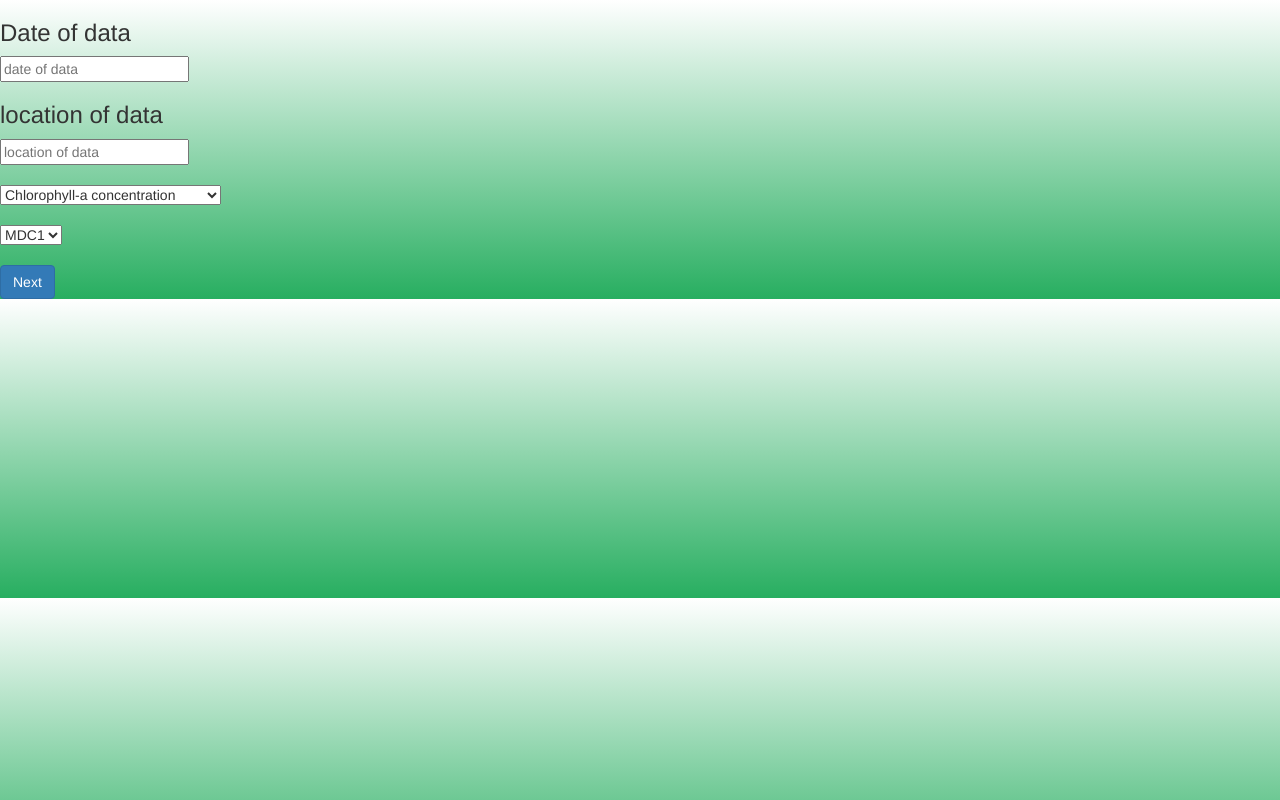
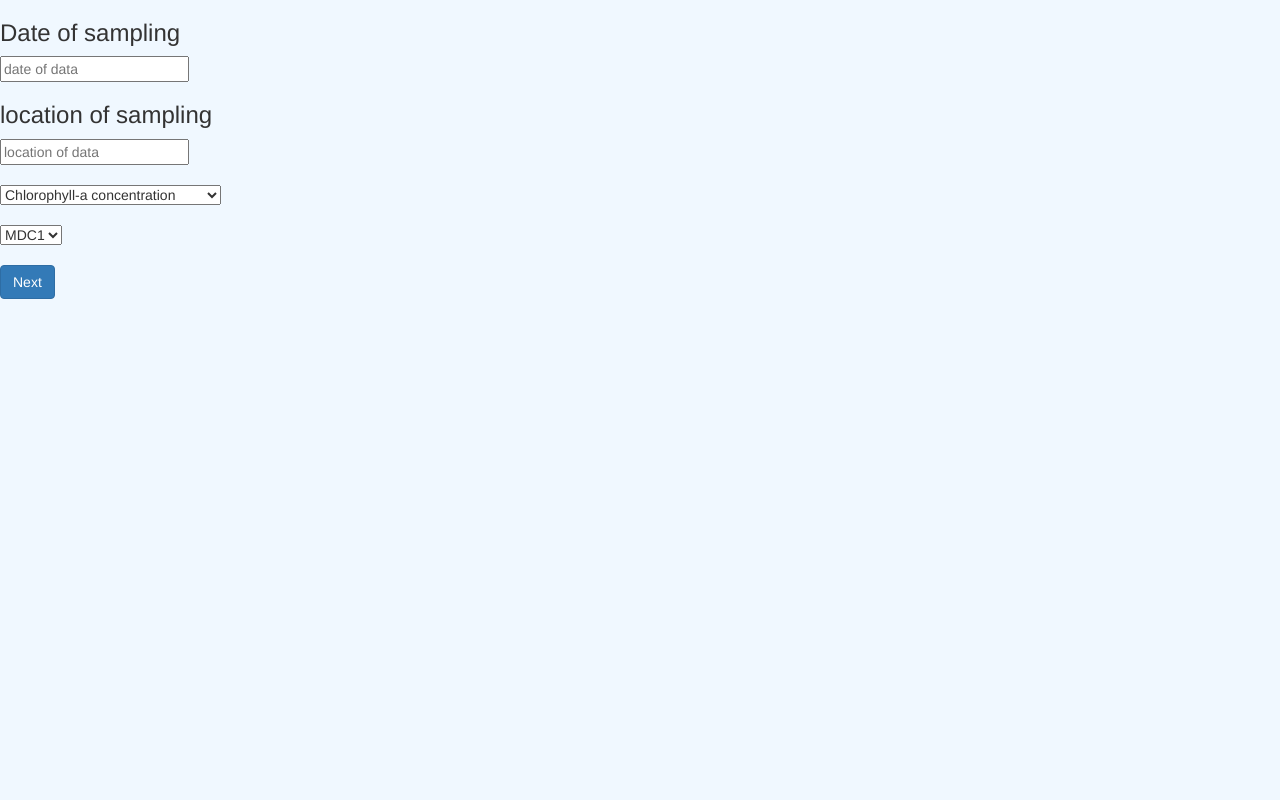
Before and after one commit to am-c-whjr/Data, a plain HTML site: page index.html in a window 1280 px wide. Drawn offline with nearby package versions, Linux system fonts and the light colour scheme; a web font is replaced by a local one.

Commit message:
Add files via upload

```diff
--- a/index.html
+++ b/index.html
@@ -13,9 +13,9 @@
 </head>
 
 <body>
-    <h3>Date of data</h3>
+    <h3>Date of sampling</h3>
     <input id="date" placeholder="date of data">
-    <h3>location of data</h3>
+    <h3>location of sampling</h3>
     <input id="location" placeholder="location of data">
     <br>
     <br>
--- a/style.css
+++ b/style.css
@@ -1,5 +1,5 @@
 body{
-    background:linear-gradient(white 0%, #27ae60 100%);
+    background-color: aliceblue;
 }
 #logout
 {
```
Also changed, not shown: Agriculture.html (+2 -2 lines), C-a.html (+2 -2 lines), CO2.html (+2 -2 lines), NO2.html (+2 -2 lines), Turbidity.html (+2 -2 lines).
